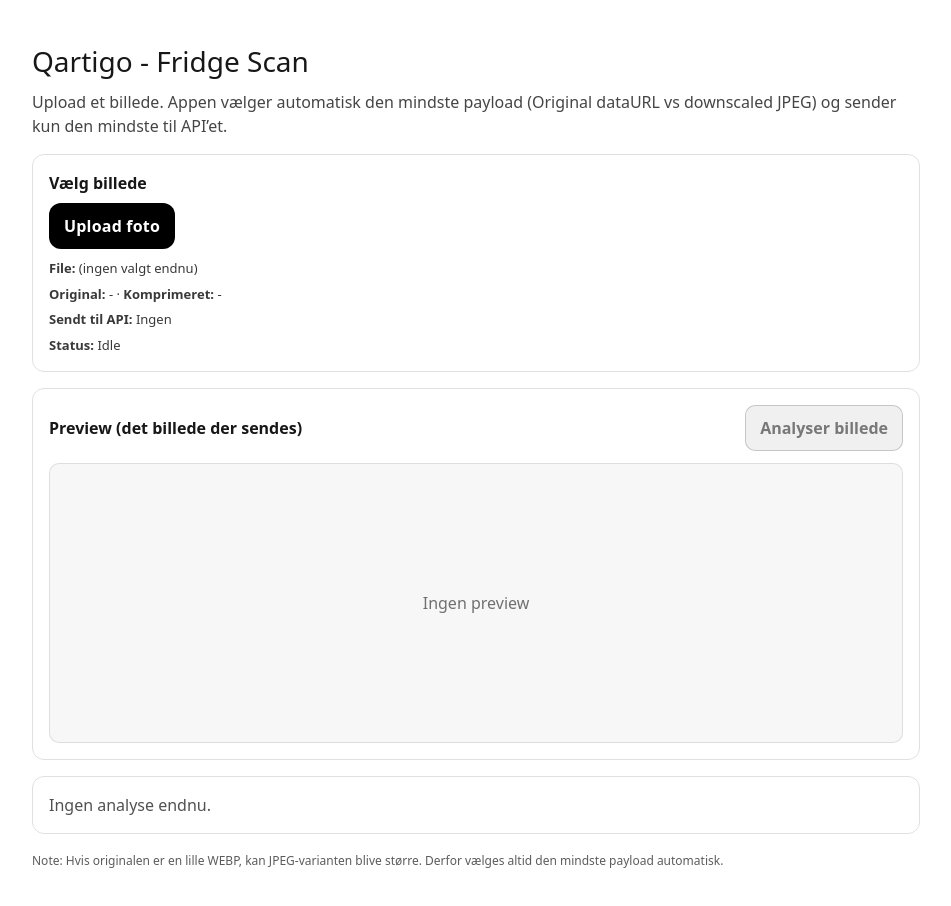
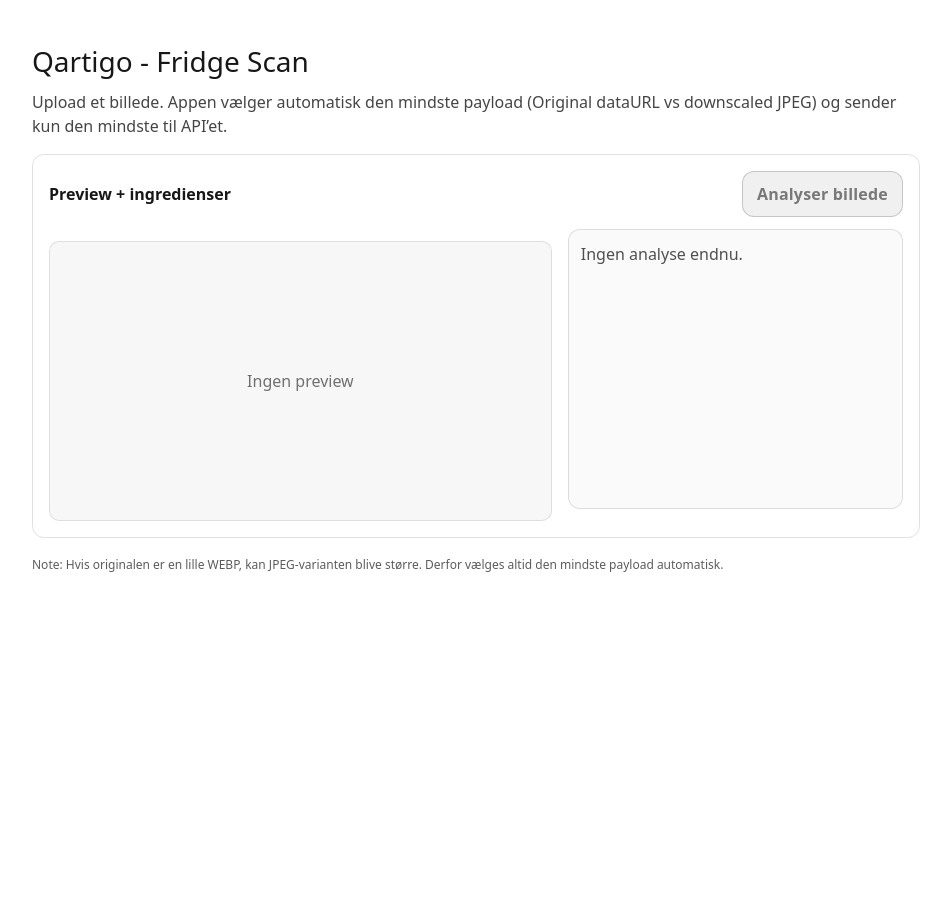
Before and after one commit to christianfrederiksenmusic/foodfolder, a Next.js app: page / in a window 1280 px wide. Shown: the top 906 px of the page, without its empty margins (164-1115 px from the left). After the commit the page ends 800 px from the top, so only its background shows below. Built offline with nearby package versions, Linux system fonts and the light colour scheme.

Commit message:
UI: place ingredients next to preview; show confidence as high/medium/low

```diff
--- a/app/page.tsx
+++ b/app/page.tsx
@@ -95,11 +95,20 @@
   return [];
 }
 
-function fmtConfidence(c?: number): string | null {
+function fmtConfidenceLabel(c?: number): string | null {
   if (typeof c !== "number") return null;
   if (!Number.isFinite(c)) return null;
-  const clamped = Math.max(0, Math.min(1, c));
-  return `${Math.round(clamped * 100)}%`;
+  const x = Math.max(0, Math.min(1, c));
+  if (x >= 0.85) return "høj";
+  if (x >= 0.65) return "middel";
+  return "lav";
+}
+
+function fmtConfidencePct(c?: number): string | null {
+  if (typeof c !== "number") return null;
+  if (!Number.isFinite(c)) return null;
+  const x = Math.max(0, Math.min(1, c));
+  return `${Math.round(x * 100)}%`;
 }
 
 export default function Page() {
@@ -244,97 +253,6 @@
         og sender kun den mindste til API’et.
       </p>
 
-      <section
-        style={{
-          border: "1px solid rgba(0,0,0,0.12)",
-          borderRadius: 12,
-          padding: 16,
-          marginTop: 16,
-        }}
-      >
-        <label style={{ display: "block", fontWeight: 600, marginBottom: 8 }}>Vælg billede</label>
-
-        <div style={{ display: "flex", gap: 10, alignItems: "center", flexWrap: "wrap" }}>
-          <input
-            ref={fileInputRef}
-            type="file"
-            accept="image/*"
-            onChange={onPickFile}
-            style={{ position: "absolute", left: -99999, width: 1, height: 1, opacity: 0 }}
-          />
-
-          <button
-            type="button"
-            className="q-btn q-btn-primary"
-            onClick={() => fileInputRef.current?.click()}
-            disabled={busy}
-            style={{
-              padding: "10px 14px",
-              borderRadius: 12,
-              border: "1px solid rgba(0,0,0,0.18)",
-              background: busy ? "rgba(0,0,0,0.06)" : "black",
-              color: busy ? "rgba(0,0,0,0.5)" : "white",
-              cursor: busy ? "not-allowed" : "pointer",
-              fontWeight: 800,
-              letterSpacing: 0.2,
-            }}
-          >
-            {pickedFileInfo ? "Skift billede" : "Upload foto"}
-          </button>
-
-          {pickedFileInfo ? (
-            <button
-              type="button"
-              className="q-btn q-btn-secondary"
-              onClick={() => {
-                setPickedFileInfo(null);
-                setOriginalDataUrl("");
-                setJpegDataUrl("");
-                setJpegDims(null);
-                setApiResult(null);
-                setError("");
-              }}
-              disabled={busy || apiBusy}
-              style={{
-                padding: "10px 14px",
-                borderRadius: 12,
-                border: "1px solid rgba(0,0,0,0.18)",
-                background: busy || apiBusy ? "rgba(0,0,0,0.06)" : "white",
-                color: "black",
-                cursor: busy || apiBusy ? "not-allowed" : "pointer",
-                fontWeight: 800,
-                letterSpacing: 0.2,
-              }}
-            >
-              Fjern
-            </button>
-          ) : null}
-        </div><div style={{ marginTop: 10, fontSize: 13, opacity: 0.85 }}>
-          <div>
-            <strong>File:</strong>{" "}
-            {pickedFileInfo
-              ? `${pickedFileInfo.name} · ${pickedFileInfo.type} · ${formatBytes(pickedFileInfo.size)}`
-              : "(ingen valgt endnu)"}
-          </div>
-
-          <div style={{ marginTop: 6 }}>
-            <strong>Original:</strong> {originalDataUrl ? formatBytes(originalBytes) : "-"}
-            {" · "}
-            <strong>Komprimeret:</strong> {jpegDataUrl ? formatBytes(jpegBytes) : "-"}
-            {jpegDims ? <span style={{ opacity: 0.75 }}> (ca. {jpegDims.w}x{jpegDims.h})</span> : null}
-          </div>
-
-          <div style={{ marginTop: 6 }}>
-            <strong>Sendt til API:</strong> {chosen.label}
-          </div>
-
-          <div style={{ marginTop: 6 }}>
-            <strong>Status:</strong> {busy ? "Behandler…" : "Idle"}
-          </div>
-        </div>
-
-        {error ? <div style={{ marginTop: 10, color: "crimson" }}>{error}</div> : null}
-      </section>
 
       <section
         style={{
@@ -346,7 +264,7 @@
       >
         <div style={{ display: "flex", justifyContent: "space-between", alignItems: "center", gap: 12, flexWrap: "wrap" }}>
           <div style={{ fontWeight: 700 }}>
-            Preview (det billede der sendes)
+            Preview + ingredienser
           </div>
 
           <button className="q-btn"
@@ -354,18 +272,29 @@
             disabled={apiBusy || busy || !chosen.dataUrl}
             style={{
               padding: "10px 14px",
-              borderRadius: 10,
+              borderRadius: 12,
               border: "1px solid rgba(0,0,0,0.18)",
               background: apiBusy || busy || !chosen.dataUrl ? "rgba(0,0,0,0.06)" : "black",
               color: apiBusy || busy || !chosen.dataUrl ? "rgba(0,0,0,0.5)" : "white",
               cursor: apiBusy || busy || !chosen.dataUrl ? "not-allowed" : "pointer",
-              fontWeight: 700,
+              fontWeight: 800,
+              letterSpacing: 0.2,
             }}
           >
             {apiBusy ? "Analyserer…" : "Analyser billede"}
           </button>
         </div>
 
+        <div
+          style={{
+            display: "grid",
+            gridTemplateColumns: "1.2fr 0.8fr",
+            gap: 16,
+            marginTop: 12,
+            alignItems: "start",
+          }}
+        >
+          <div>
 <div
           style={{
             marginTop: 12,
@@ -391,14 +320,15 @@
             <div style={{ opacity: 0.6 }}>Ingen preview</div>
           )}
         </div>
-      </section>
+          </div>
 
-      <section
+          <div
             style={{
               border: "1px solid rgba(0,0,0,0.12)",
               borderRadius: 12,
-          padding: 16,
-          marginTop: 16,
+              padding: 12,
+              background: "rgba(0,0,0,0.02)",
+              minHeight: 280,
             }}
           >
             {apiResult?.ok === true ? (
@@ -408,11 +338,19 @@
                 {sortedItems.length ? (
                   <ul style={{ margin: 0, paddingLeft: 18 }}>
                     {sortedItems.map((it, idx) => {
-                  const conf = fmtConfidence(it.confidence);
+                      const label = fmtConfidenceLabel(it.confidence);
+                      const pct = fmtConfidencePct(it.confidence);
                       return (
-                    <li key={idx}>
-                      {it.name}
-                      {conf ? <span style={{ opacity: 0.75 }}> ({conf})</span> : null}
+                        <li key={idx} style={{ marginBottom: 6 }}>
+                          <div style={{ display: "flex", justifyContent: "space-between", gap: 10 }}>
+                            <span>{it.name}</span>
+                            {label ? (
+                              <span style={{ opacity: 0.75 }}>
+                                {label}
+                                {SHOW_RAW && pct ? <span style={{ opacity: 0.75 }}> ({pct})</span> : null}
+                              </span>
+                            ) : null}
+                          </div>
                         </li>
                       );
                     })}
@@ -420,6 +358,10 @@
                 ) : (
                   <div style={{ opacity: 0.8 }}>Ingen ingredienser fundet.</div>
                 )}
+
+                <div style={{ marginTop: 10, fontSize: 12, opacity: 0.75 }}>
+                  Note: “høj/middel/lav” er modellens interne sikkerhed - ikke en garanti.
+                </div>
 
                 {SHOW_RAW ? (
                   <details style={{ marginTop: 12 }}>
@@ -434,16 +376,14 @@
               <div style={{ borderRadius: 10, padding: 12, background: "rgba(220, 20, 60, 0.10)" }}>
                 <div style={{ fontWeight: 700, marginBottom: 6 }}>Fejl</div>
                 <div>{apiResult.error}</div>
-            {SHOW_RAW ? (
-              <pre style={{ marginTop: 10, fontSize: 12, opacity: 0.85, whiteSpace: "pre-wrap" }}>
-{JSON.stringify(apiResult.raw ?? {}, null, 2)}
-              </pre>
-            ) : null}
               </div>
             ) : (
               <div style={{ opacity: 0.75 }}>Ingen analyse endnu.</div>
             )}
+          </div>
+        </div>
       </section>
+
 
       <div style={{ marginTop: 18, fontSize: 12, opacity: 0.7 }}>
         Note: Hvis originalen er en lille WEBP, kan JPEG-varianten blive større. Derfor vælges altid den mindste payload automatisk.
```
Lines whose indentation alone changed are shown as unchanged.
